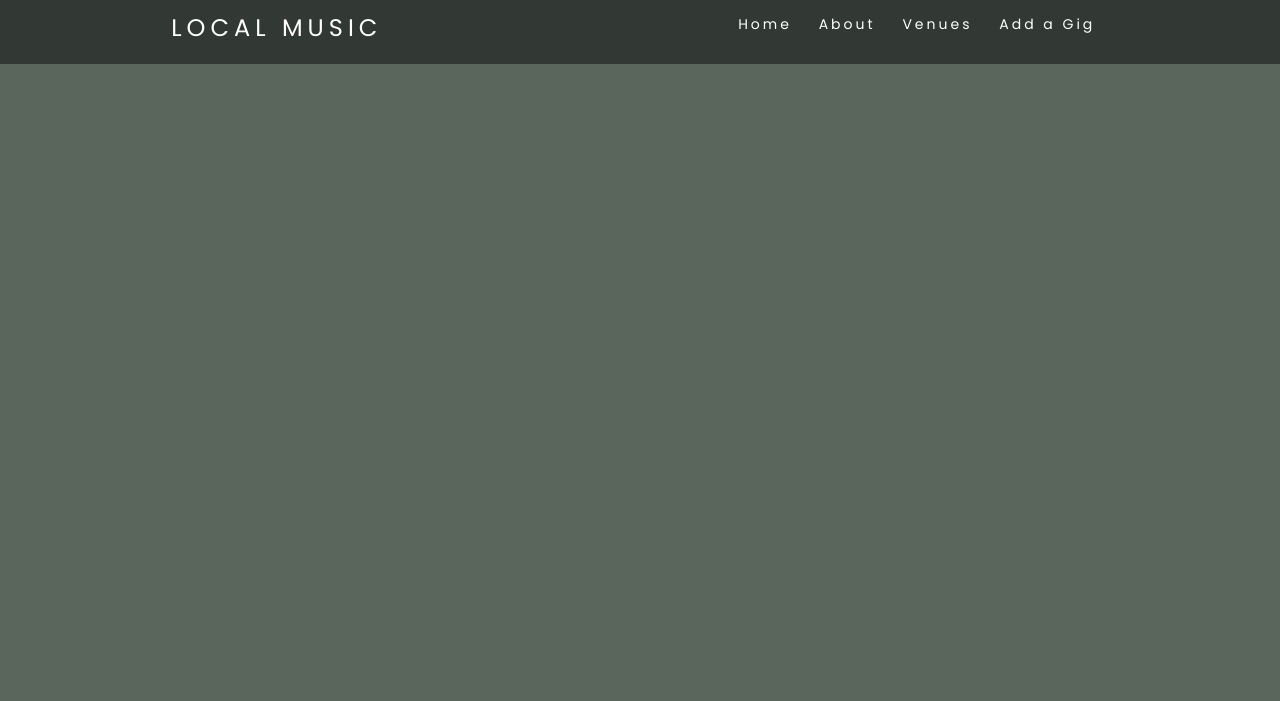
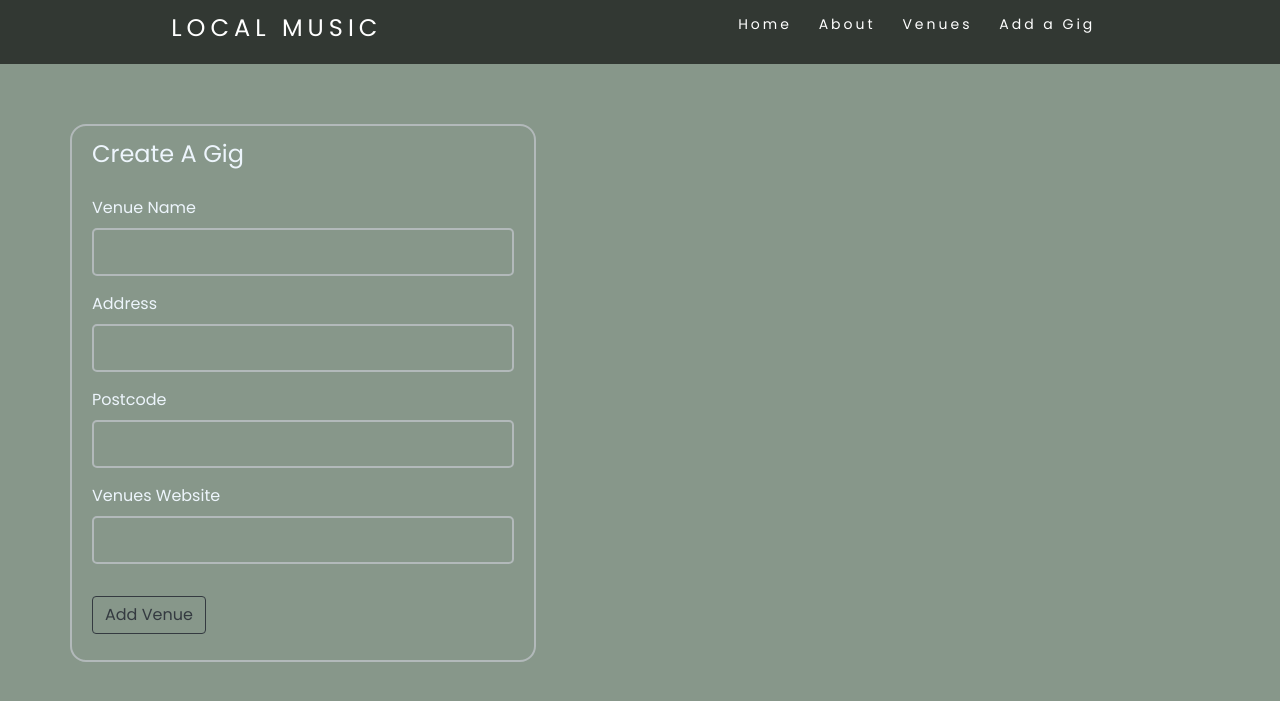
Before and after one commit to Code-Institute-Submissions/Adammcadam-local_events, a Flask app: page /create-venue in a window 1280 px wide. Shown: the top 701 px of the page. Run offline with Flask 2, Linux system fonts and the light colour scheme; some libraries are stand-ins or nearby versions.

Commit message:
added placeholder text to about page and updated routes.py to account for venues

```diff
--- a/local_events/forms.py
+++ b/local_events/forms.py
@@ -1,14 +1,12 @@
 from flask_wtf import FlaskForm
-from wtforms import StringField, SubmitField, DateTimeField, SelectField, BooleanField
+from wtforms import StringField, SubmitField, SelectField, BooleanField
 from wtforms.validators import DataRequired, InputRequired
-from local_events.routes import mongo
+from wtforms.fields.html5 import DateField
 
 class CreateBandForm(FlaskForm):
     band_name = StringField('Band Name', validators=[DataRequired()])
-    venue_name = SelectField(u'Venue', coerce=int,
-                            choices=([0, 'Please select a Venue'], [1, '02 Academy Sheffield'], [2, 'First Direct Arena'], [3, 'White Bear Barnsley'], [4, 'The Duchess York']),
-                            validators=[InputRequired()])
-    event_date = DateTimeField('Gig Date', validators=[DataRequired()])
+    venue_name = SelectField(u'Venue', coerce=int, validators=[InputRequired()])
+    event_date = DateField('Gig Date', validators=[InputRequired()])
     is_headlining = BooleanField('Are They Headlining?', validators=[InputRequired()])
     band_logo = StringField('Band Logo')
     submit = SubmitField('Add Gig')
--- a/local_events/routes.py
+++ b/local_events/routes.py
@@ -23,13 +23,23 @@ def about():
 
 @app.route("/create_gig", methods=['GET', 'POST'])
 def create_gig():
+    venues_collection = mongo.db.venues
+    venues = venues_collection.find()
+    for venue in venues:
+        v_id = venue['_id']
+        v_name = venue['venue_name']
+    #Now forming the list of tuples for SelectField
+    venues_list = [(v_id, v_name) for i in venues]
     form = CreateBandForm()
+    form.venue_name.choices = venues_list
     if request.method == 'POST' and form.validate_on_submit():
         bands_db = mongo.db.bands
         bands_db.insert({
             'band_name' : request.form['band_name'],
             'venue_name' : request.form['venue_name'],
             'event_date' : request.form['event_date'],
+            'is_headlining' : request.form['is_headlining'],
+            'band_logo' : request.form['band_logo'],
             'views' : 0,
         })
         flash(f'Band created for {form.band_name.data}!', 'success')
@@ -58,8 +68,8 @@ def update_band(band_id):
             '$set' :  {
                 'band_name' : request.form['band_name'],
                 'venue_name' : request.form['venue_name'],
+                'event_date' : request.form['event_date'],
                 'is_headlining' : request.form['is_headlining'],
-                'event_date' : request.form['event_date'],
                 'band_logo' : request.form['band_logo']
             }
         })
@@ -78,26 +88,6 @@ def delete_band(band_id):
     flash(f'Band deleted!', 'success')
     return redirect(url_for('home'))
 
-@app.route('/venues/')
-def venues():
-    venue_collection = mongo.db.venues
-    venues = venue_collection.find()
-    return render_template('venues.html', title='Venues', venues=venues)
-
-@app.route('/complete_event/<band_id>', methods=['GET', 'POST'])
-def complete_event(band_id):
-    bands_collection = mongo.db.bands
-    band_db = bands_collection.find_one({"_id": ObjectId(band_id)})
-    band_db.update_one({
-        '_id' : ObjectId(band_id)
-    }, {
-        '$set' : {
-            'is_done' : True
-        }
-    })
-    flash(f'Gig Completed!', 'success')
-    return redirect(url_for('home'))
-
 @app.route('/bands')
 def bands():
     per_page = 8
@@ -107,6 +97,27 @@ def bands():
     pages = range(1, int(math.ceil(total / per_page)) + 1)
     return render_template('bands.html', bands=all_bands, page=page, pages=pages, total=total)
 
+@app.route('/venues')
+def venues():
+    venues_collection = mongo.db.bands
+    venues = venues_collection.find()
+    return render_template('venues.html', venues=venues)
+
+@app.route('/create-venue')
+def create_venue():
+    form = CreateVenueForm()
+    if request.method == 'POST' and form.validate_on_submit():
+        venues_db = mongo.db.venues
+        venues_db.insert({
+            'venue_name' : request.form['venue_name'],
+            'address' : request.form['address'],
+            'postcode' : request.form['postcode'],
+            'website' : request.form['website'],
+        })
+        flash(f'Venue created for {form.venue_name.data}!', 'success')
+        return redirect(url_for('home'))
+    return render_template('create_venue.html', title='Create Venue', form=form)
+
 
 @app.errorhandler(404)
 def handle_404(exception):
--- a/local_events/static/css/style.css
+++ b/local_events/static/css/style.css
@@ -6,7 +6,7 @@
 }
 
 body {
-    background: #5A665C;
+    background: rgb(135, 151, 138);
     color: #EDF5FC;
     font-family: 'Poppins', sans-serif;;
 }
@@ -17,7 +17,7 @@ body {
     top: 0;
     left: 0;
     z-index: 30;
-    background-color: #5A665C;
+    background-color: rgb(135, 151, 138);
 }
 
 nav {
@@ -191,7 +191,7 @@ h1, h2, h3, h4, h5, h6 {
 }
 
 .content-section {
-    background: #5A665C;
+    background: rgb(135, 151, 138);
     padding: 10px 20px;
     border: 2px solid #B2B9BA;
     border-radius: 1rem;
@@ -199,18 +199,18 @@ h1, h2, h3, h4, h5, h6 {
 }
 
 .list-group-item-light {
-    background: #5A665C;
+    background: rgb(135, 151, 138);
     color: #EDF5FC;
 }
 
 .card {
-    background: #5A665C;
+    background: rgb(135, 151, 138);
     border: 2px solid #B2B9BA;
     border-radius: 1rem;
 }
 
 .list-group-item {
-    background: #5A665C;
+    background: rgb(135, 151, 138);
     color: #EDF5FC;
     border: none;
     text-align: left;
@@ -224,7 +224,7 @@ legend {
 .form-control {
     border: 2px solid #B2B9BA;
     border-radius: 5px;
-    background: #5A665C;
+    background: rgb(135, 151, 138);
     color: #fff
 }
 
--- a/local_events/templates/about.html
+++ b/local_events/templates/about.html
@@ -3,5 +3,10 @@
 {% block body %}
 
     <h1>About Page</h1>
+    <p>Lorem ipsum dolor sit amet consectetur adipisicing elit. Similique, nam soluta autem, amet repellendus illo quae repudiandae qui illum ipsa et distinctio possimus dolore voluptatum, eaque recusandae natus deserunt explicabo.</p>
+
+    <p>Lorem ipsum dolor sit amet consectetur adipisicing elit. Similique, nam soluta autem, amet repellendus illo quae repudiandae qui illum ipsa et distinctio possimus dolore voluptatum, eaque recusandae natus deserunt explicabo.</p>
+
+    <p>Lorem ipsum dolor sit amet consectetur adipisicing elit. Similique, nam soluta autem, amet repellendus illo quae repudiandae qui illum ipsa et distinctio possimus dolore voluptatum, eaque recusandae natus deserunt explicabo.</p>
 
 {% endblock %}
--- a/local_events/templates/band.html
+++ b/local_events/templates/band.html
@@ -6,7 +6,6 @@
         <div class="card-body">
             <h5 class="card-title">{{ band.band_name }}</h5>
             <p class="card-text">Upcoming Dates: {{ band.event_date }}</p>
-            <a href="{{ url_for('venue', venue_id=band.venue._id) }}" class="btn btn-outline-info">Venue</a>
             <a href="{{ url_for('update_band', band_id=band._id )}}" class="btn btn-primary">Update</a>
             <a href="{{ url_for('delete_band', band_id=band._id )}}" class="btn btn-danger">Delete</a>
         </div>
```
Also changed, not shown: local_events/templates/create_gig.html (+1 -12 lines).
